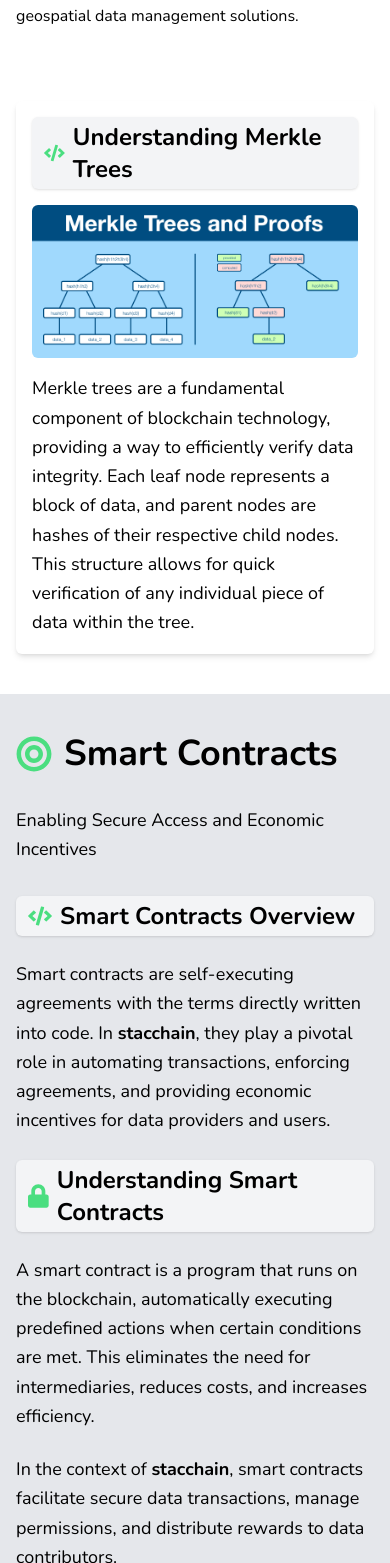
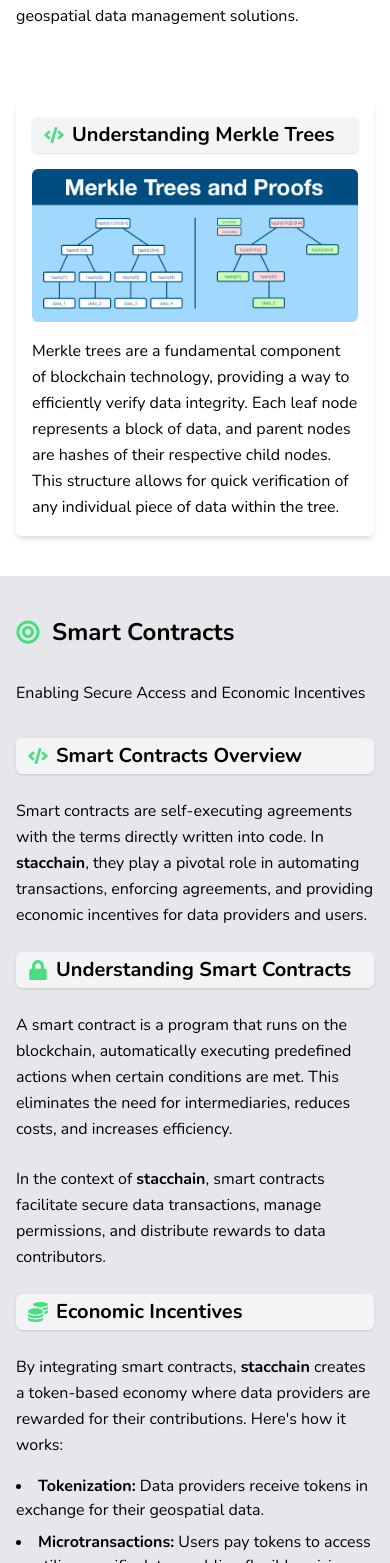
Before and after one commit to stacchain/stacchain-react-website, a React (Create React App) app: page / in a window 390 px wide. Shown: the part 3005-4568 px from the top of the page. Built offline with nearby package versions, Linux system fonts and the light colour scheme.

Commit message:
minimize text for mobile 2

```diff
--- a/src/components/Intro.js
+++ b/src/components/Intro.js
@@ -139,7 +139,7 @@ const ProjectIntroduction = ({ className }) => {
           <div className="lg:w-1/3 mt-10 lg:mt-0">
             {/* Diagram or Additional Information */}
             <div className="bg-white p-4 rounded-md shadow-md">
-              <h3 className="flex items-center text-2xl font-bold mb-4 bg-gray-100 text-black px-3 py-1 rounded-md border-1 border-gray-200 hover:bg-gray-300 transition-colors duration-300 shadow">
+              <h3 className="flex items-center text-xl sm:text-2xl font-bold mb-4 bg-gray-100 text-black px-3 py-1 rounded-md border-1 border-gray-200 hover:bg-gray-300 transition-colors duration-300 shadow">
                 <FaCode className="mr-2 text-green-400" />
                 Understanding Merkle Trees
               </h3>
@@ -148,7 +148,7 @@ const ProjectIntroduction = ({ className }) => {
                 alt="Merkle Tree Diagram"
                 className="w-full h-auto mb-4 rounded-md"
               />
-              <p className="text-lg leading-relaxed">
+              <p className="text-md sm:text-lg leading-relaxed">
                 Merkle trees are a fundamental component of blockchain
                 technology, providing a way to efficiently verify data
                 integrity. Each leaf node represents a block of data, and parent
--- a/src/components/SmartContracts.js
+++ b/src/components/SmartContracts.js
@@ -22,20 +22,20 @@ const SmartContractsSection = ({ className }) => {
           {/* Main Content Column */}
           <div className="lg:w-2/3">
             {/* Section Header */}
-            <h2 className="flex items-center text-4xl font-extrabold mb-8 text-black">
+            <h2 className="flex items-center text-2xl sm:text-4xl font-extrabold mb-8 text-black">
               <FaBullseye className="mr-3 text-green-400" />
               Smart Contracts
             </h2>
-            <p className="text-lg leading-relaxed mb-8">
+            <p className="ttxt-md sm:text-lg leading-relaxed mb-8">
               Enabling Secure Access and Economic Incentives
             </p>
 
             {/* Smart Contracts Overview */}
-            <h3 className="flex items-center text-2xl font-bold mb-6 bg-gray-100 text-black px-3 py-1 rounded-md border-1 border-gray-400 hover:bg-gray-300 transition-colors duration-300 shadow">
+            <h3 className="flex items-center text-xl sm:text-2xl font-bold mb-6 bg-gray-100 text-black px-3 py-1 rounded-md border-1 border-gray-400 hover:bg-gray-300 transition-colors duration-300 shadow">
               <FaCode className="mr-2 text-green-400" />
               Smart Contracts Overview
             </h3>
-            <p className="text-lg leading-relaxed mb-6">
+            <p className="text-md sm:text-lg leading-relaxed mb-6">
               Smart contracts are self-executing agreements with the terms
               directly written into code. In{" "}
               <span className="font-bold">stacchain</span>, they play a pivotal
@@ -44,28 +44,28 @@ const SmartContractsSection = ({ className }) => {
             </p>
 
             {/* Understanding Smart Contracts */}
-            <h3 className="flex items-center text-2xl font-bold mb-6 bg-gray-100 text-black px-3 py-1 rounded-md border-1 border-gray-400 hover:bg-gray-300 transition-colors duration-300 shadow">
+            <h3 className="flex items-center text-xl sm:text-2xl font-bold mb-6 bg-gray-100 text-black px-3 py-1 rounded-md border-1 border-gray-400 hover:bg-gray-300 transition-colors duration-300 shadow">
               <FaLock className="mr-2 text-green-400" />
               Understanding Smart Contracts
             </h3>
-            <p className="text-lg leading-relaxed mb-6">
+            <p className="text-md sm:text-lg leading-relaxed mb-6">
               A smart contract is a program that runs on the blockchain,
               automatically executing predefined actions when certain conditions
               are met. This eliminates the need for intermediaries, reduces
               costs, and increases efficiency.
             </p>
-            <p className="text-lg leading-relaxed mb-6">
+            <p className="text-md sm:text-lg leading-relaxed mb-6">
               In the context of <span className="font-bold">stacchain</span>,
               smart contracts facilitate secure data transactions, manage
               permissions, and distribute rewards to data contributors.
             </p>
 
             {/* Economic Incentives */}
-            <h3 className="flex items-center text-2xl font-bold mb-6 bg-gray-100 text-black px-3 py-1 rounded-md border-1 border-gray-400 hover:bg-gray-300 transition-colors duration-300 shadow">
+            <h3 className="flex items-center text-xl sm:text-2xl font-bold mb-6 bg-gray-100 text-black px-3 py-1 rounded-md border-1 border-gray-400 hover:bg-gray-300 transition-colors duration-300 shadow">
               <FaCoins className="mr-2 text-green-400" />
               Economic Incentives
             </h3>
-            <p className="text-lg leading-relaxed mb-4">
+            <p className="text-md sm:text-lg leading-relaxed mb-4">
               By integrating smart contracts,{" "}
               <span className="font-bold">stacchain</span> creates a token-based
               economy where data providers are rewarded for their contributions.
@@ -86,17 +86,17 @@ const SmartContractsSection = ({ className }) => {
                 providers upon data access.
               </li>
             </ul>
-            <p className="text-lg leading-relaxed mb-6">
+            <p className="text-md sm:text-lg leading-relaxed mb-6">
               This system incentivizes high-quality data contributions and
               ensures a fair distribution of rewards.
             </p>
 
             {/* Secure Access Control */}
-            <h3 className="flex items-center text-2xl font-bold mb-6 bg-gray-100 text-black px-3 py-1 rounded-md border-1 border-gray-400 hover:bg-gray-300 transition-colors duration-300 shadow">
+            <h3 className="flex items-center text-xl sm:text-2xl font-bold mb-6 bg-gray-100 text-black px-3 py-1 rounded-md border-1 border-gray-400 hover:bg-gray-300 transition-colors duration-300 shadow">
               <FaShieldAlt className="mr-2 text-green-400" />
               Secure Access Control
             </h3>
-            <p className="text-lg leading-relaxed mb-4">
+            <p className="text-md sm:text-lg leading-relaxed mb-4">
               Smart contracts also manage access control, ensuring that only
               authorized users can access certain data. Features include:
             </p>
@@ -115,17 +115,17 @@ const SmartContractsSection = ({ className }) => {
                 encryption, with keys managed by smart contracts.
               </li>
             </ul>
-            <p className="text-lg leading-relaxed mb-6">
+            <p className="text-md sm:text-lg leading-relaxed mb-6">
               These mechanisms enhance security and build trust between data
               providers and users.
             </p>
 
             {/* Technical Implementation */}
-            <h3 className="flex items-center text-2xl font-bold mb-6 bg-gray-100 text-black px-3 py-1 rounded-md border-1 border-gray-400 hover:bg-gray-300 transition-colors duration-300 shadow">
+            <h3 className="flex items-center text-xl sm:text-2xl font-bold mb-6 bg-gray-100 text-black px-3 py-1 rounded-md border-1 border-gray-400 hover:bg-gray-300 transition-colors duration-300 shadow">
               <FaCode className="mr-2 text-green-400" />
               Technical Implementation
             </h3>
-            <p className="text-lg leading-relaxed mb-4">
+            <p className="text-md sm:text-lg leading-relaxed mb-4">
               The smart contracts in{" "}
               <span className="font-bold">stacchain</span> are developed using
               industry-standard practices and technologies:
@@ -145,7 +145,7 @@ const SmartContractsSection = ({ className }) => {
                 audits to ensure robustness and prevent vulnerabilities.
               </li>
             </ul>
-            <p className="text-lg leading-relaxed mb-6">
+            <p className="text-md sm:text-lg leading-relaxed mb-6">
               This approach ensures compatibility, security, and scalability.
             </p>
           </div>
```
Also changed, not shown: src/components/GetInvolved.js (+14 -14 lines).
